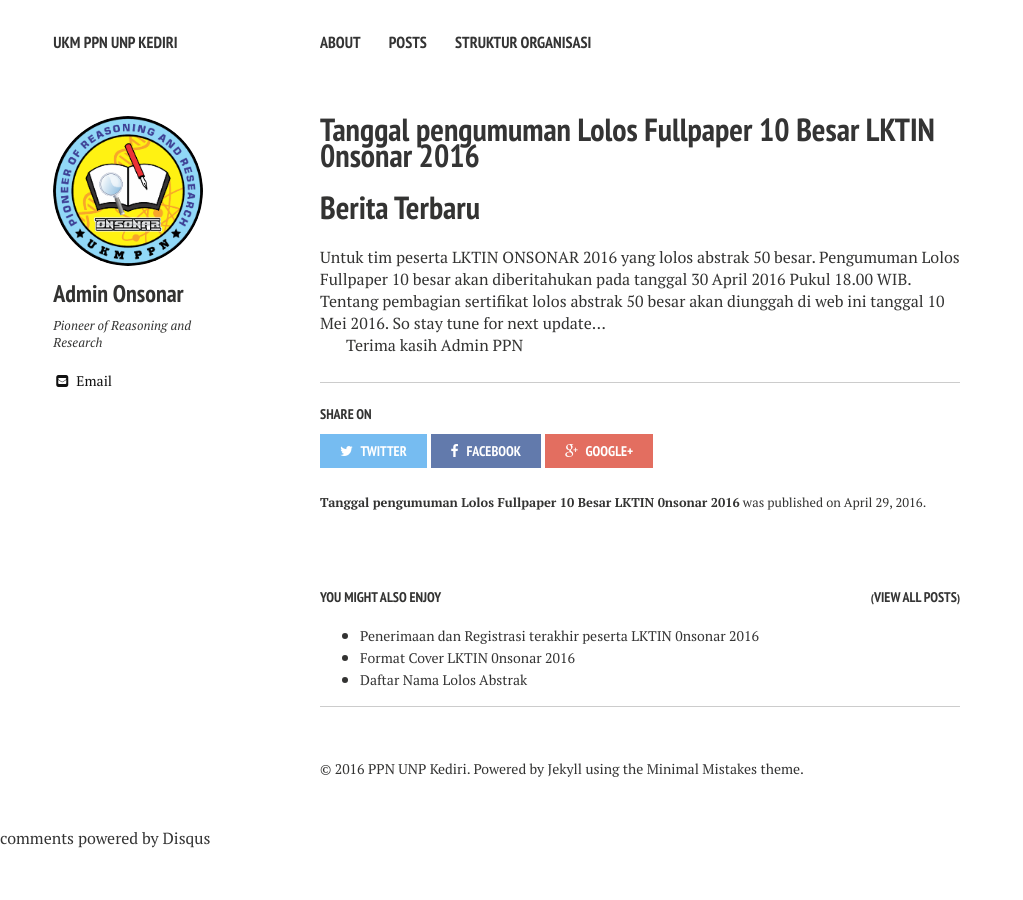
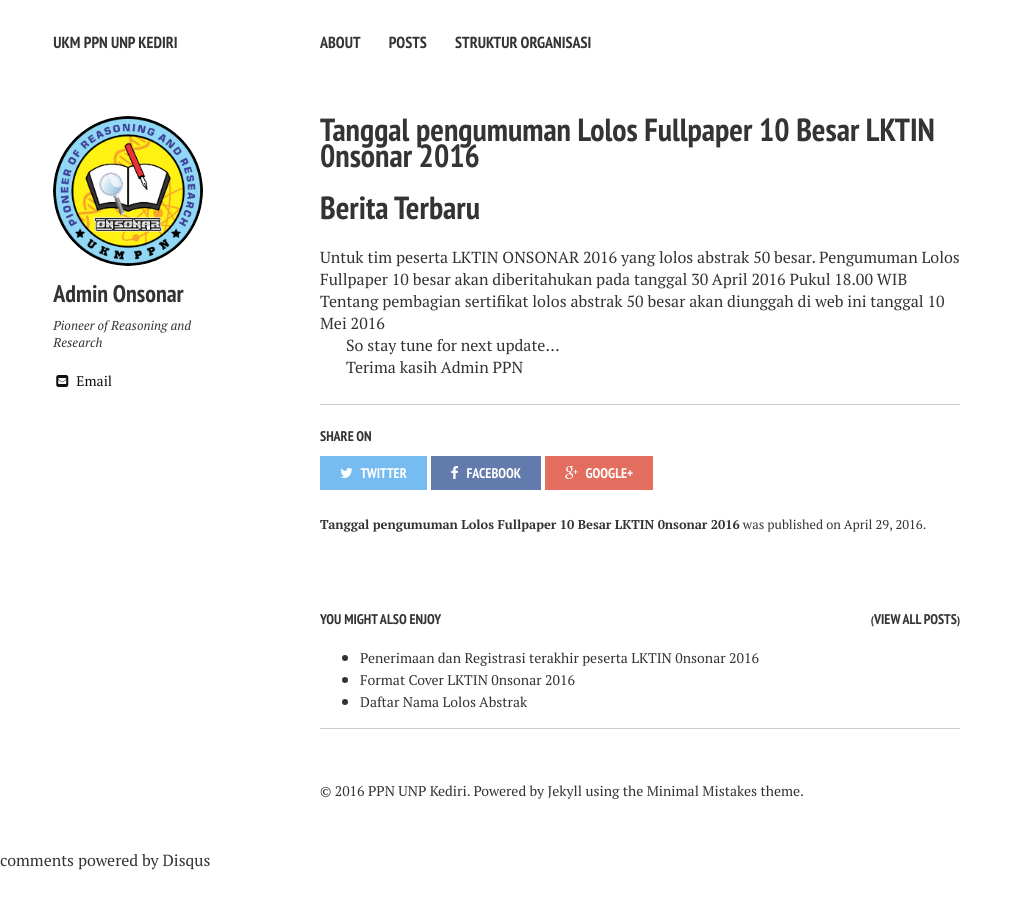
Before and after one commit to ukmppn-unp/ukmppn-unp.github.io, a Jekyll site: the page built from _posts/2016-04-29-daftar-lolos-abstrak-50-besar.md, in a window 1280 px wide. Shown: the whole page, without its empty margins (0-1023 px from the left). Built offline with Jekyll 4.4.1, drawn with Linux system fonts in a browser that asks for light colours; nearby versions of some CDN libraries; comment, search, counter and statistics services are not loaded.

```diff
--- a/_posts/2016-04-29-daftar-lolos-abstrak-50-besar.md
+++ b/_posts/2016-04-29-daftar-lolos-abstrak-50-besar.md
@@ -10,8 +10,9 @@ comments: true
 ---
 # Berita Terbaru
 Untuk tim peserta LKTIN ONSONAR 2016 yang lolos abstrak 50 besar.
-Pengumuman Lolos Fullpaper 10 besar akan diberitahukan pada tanggal 30 April 2016 Pukul 18.00 WIB.
-Tentang pembagian sertifikat lolos abstrak 50 besar akan diunggah di web ini tanggal 10 Mei 2016.
+Pengumuman Lolos Fullpaper 10 besar akan diberitahukan pada tanggal 30 April 2016 Pukul 18.00 WIB
+Tentang pembagian sertifikat lolos abstrak 50 besar akan diunggah di web ini tanggal 10 Mei 2016
+
 So stay tune for next update...
 
 
```
